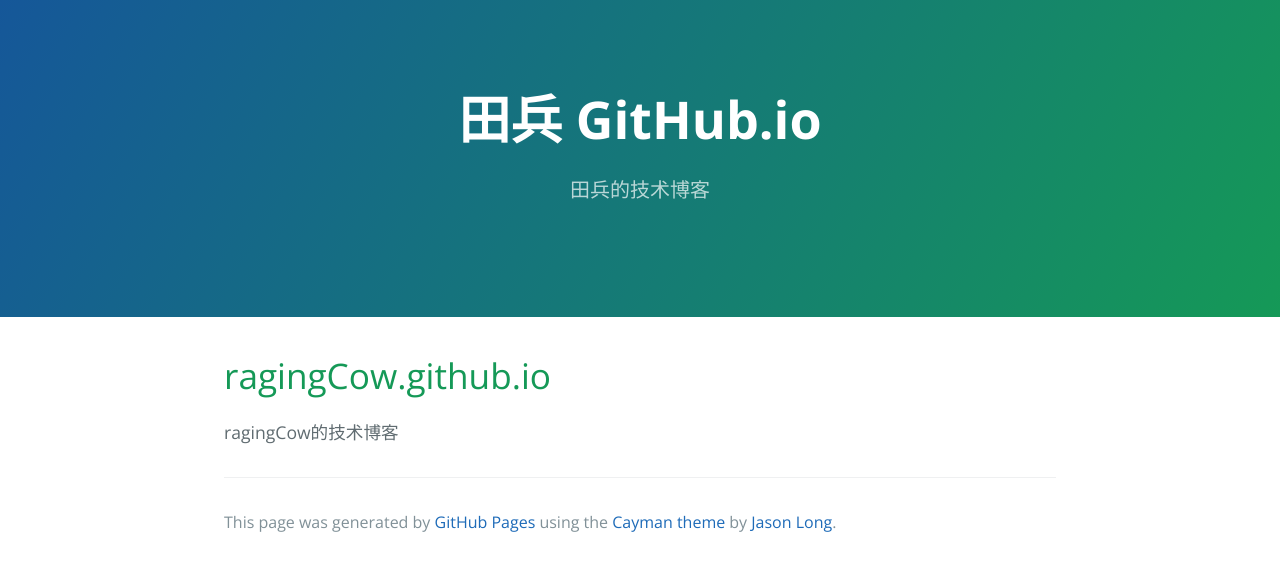
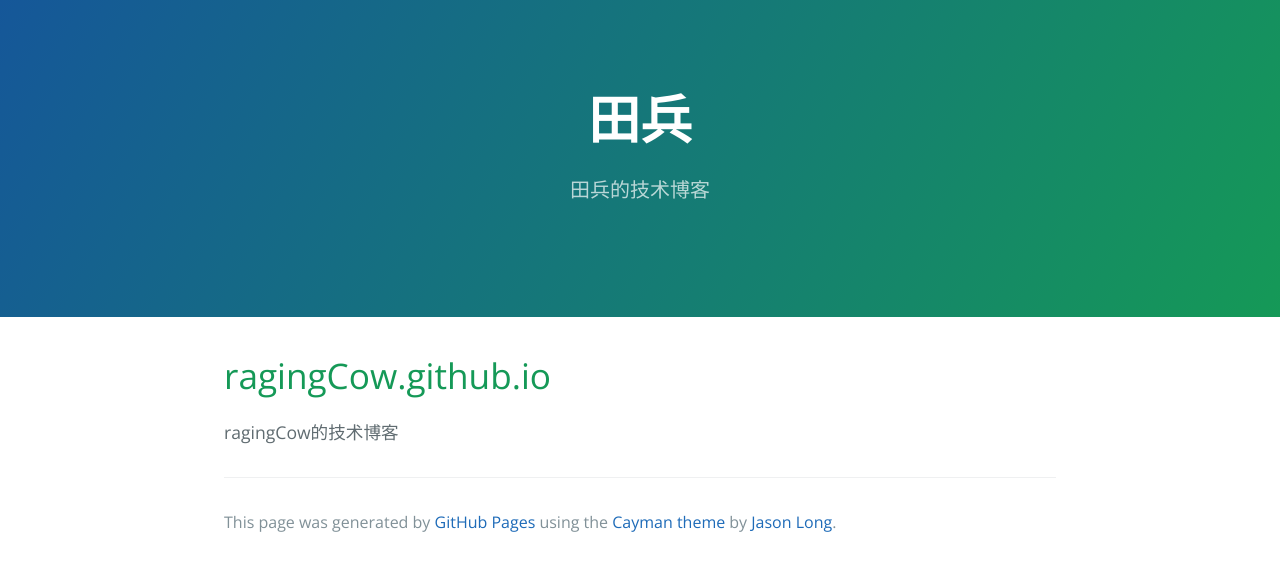
Before and after one commit to ragingCow/ragingCow.github.io, a plain HTML site: page index.html in a window 1280 px wide. Drawn offline with nearby package versions, Linux system fonts and the light colour scheme.

Commit message:
delete ragingcow.github.io

```diff
--- a/index.html
+++ b/index.html
@@ -11,7 +11,7 @@
   </head>
   <body>
     <section class="page-header">
-      <h1 class="project-name">田兵 GitHub.io</h1>
+      <h1 class="project-name">田兵</h1>
       <h2 class="project-tagline">田兵的技术博客</h2>
     </section>
 
```
